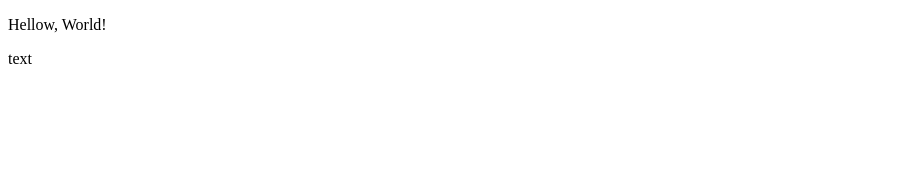
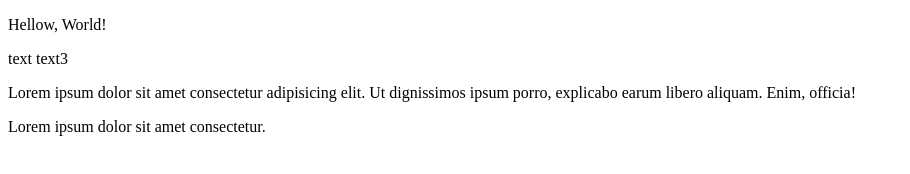
Before and after one commit to dellerich/test, a plain HTML site: page index.html in a window 1280 px wide. Shown: the whole page, without its empty margins (0-910 px from the left). Drawn offline with Linux system fonts and the light colour scheme.

Commit message:
add tag p and span

```diff
--- a/index.html
+++ b/index.html
@@ -8,5 +8,10 @@
 <body>
     <p>Hellow, World!</p>
     <span>text</span>
+    <span>text3</span>
+    <p>Lorem ipsum dolor sit amet consectetur adipisicing elit.
+    Ut dignissimos ipsum porro, explicabo earum libero aliquam.
+    Enim, officia!</p>
+    <p>Lorem ipsum dolor sit amet consectetur.</p>
 </body>
 </html>
```
